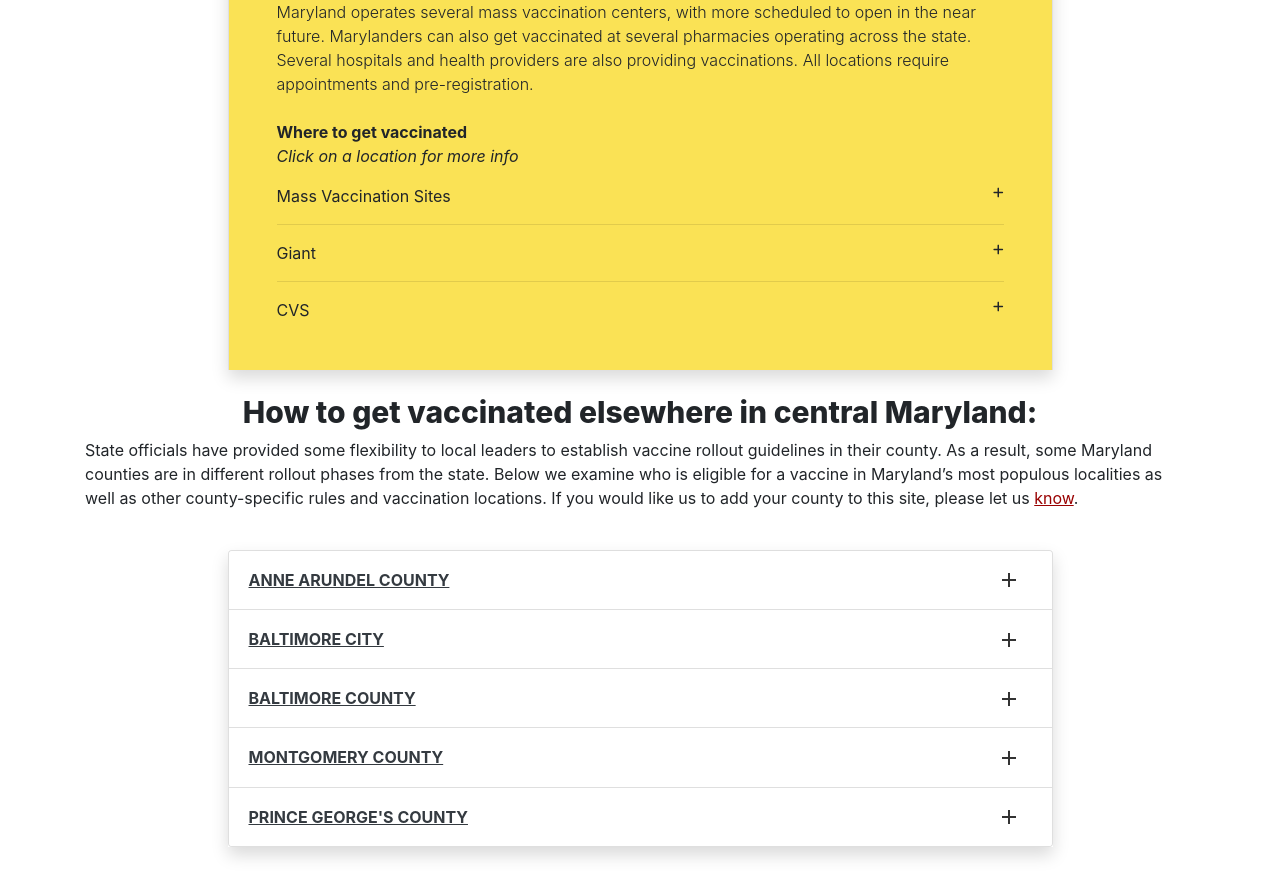
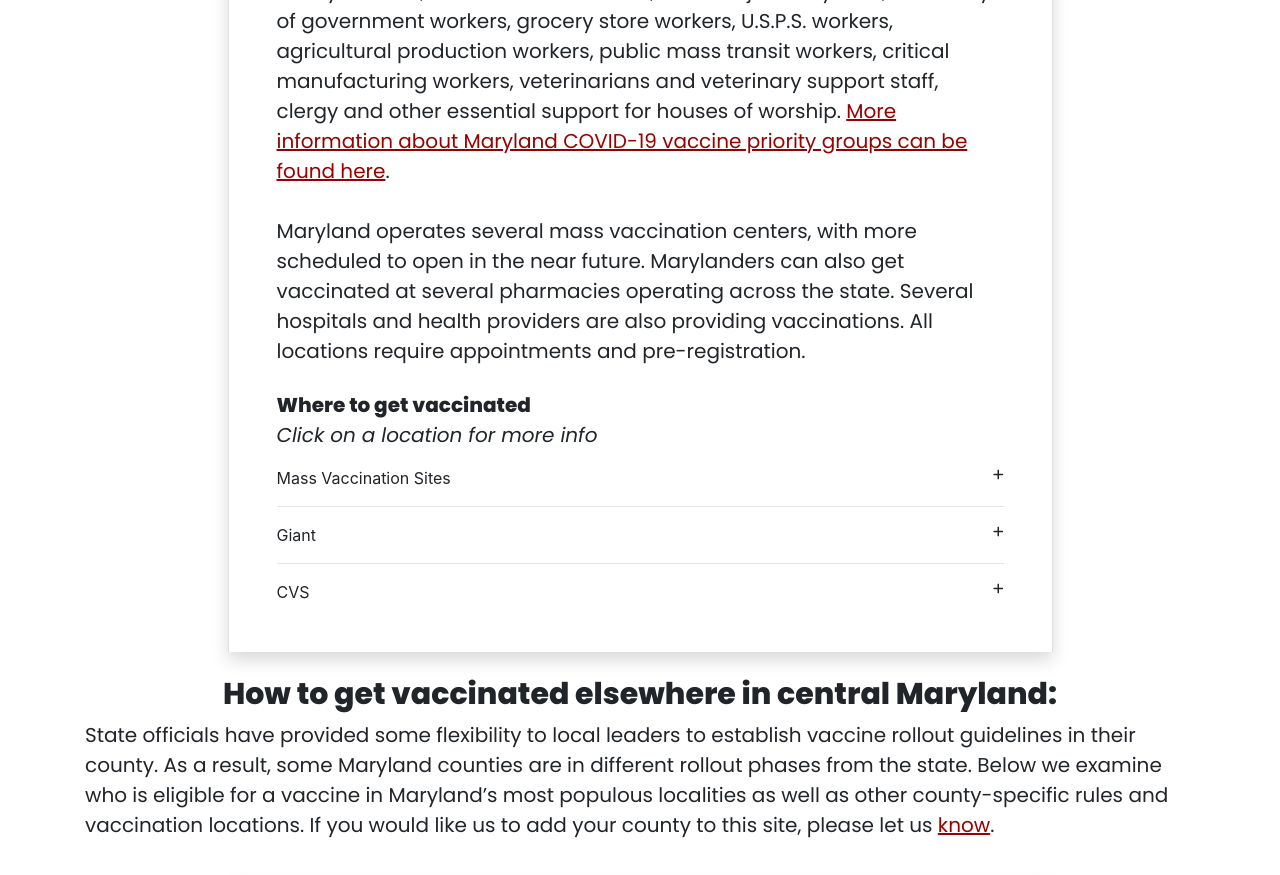
Before and after one commit to Capital-News-Service/vaccine-site, a plain HTML site: page index.html in a window 1280 px wide. Shown: the part 940-1815 px from the top of the page. Drawn offline with nearby package versions, Linux system fonts and the light colour scheme; a web font is replaced by a local one.

Commit message:
Update style.css

```diff
--- a/css/style.css
+++ b/css/style.css
@@ -1,10 +1,7 @@
-<link rel="preconnect" href="https://fonts.gstatic.com">
-<link href="https://fonts.googleapis.com/css2?family=Poppins:ital,wght@0,400;0,600;0,800;1,400;1,600;1,800&display=swap" rel="stylesheet">
-
 /* paragraph text */
 /* Regular 400 Poppins */
-.p {
-font-family: "Poppins," sans-serif;
+p {
+font-family: 'Poppins', sans-serif;
 font-weight: 400;
 font-size: 20px;
 }
@@ -12,7 +9,7 @@ font-size: 20px;
 /* HEADLINE */
 /* Extra-Bold 800 Poppins */
 h1 {
-font-family: "Poppins," sans-serif;
+font-family: 'Poppins', sans-serif;
 font-weight: 800;
 text-align: center;
 font-size: 85px;
@@ -21,7 +18,7 @@ font-size: 85px;
 /* TRANSITIONS BETWEEN ACCORDIONS */
 /* Extra-Bold 800 Poppins - smaller fonts */
 h2 {
-font-family: "Poppins," sans-serif;
+font-family: 'Poppins', sans-serif;
 font-weight: 800;
 text-align: center;
 font-size: 30px;
@@ -30,7 +27,7 @@ font-size: 30px;
 /* COUNTY HEADER */
 /* Semi-Bold 600 */
 h3 {
-font-family: "Poppins," sans-serif;
+font-family: 'Poppins', sans-serif;
 font-weight: 600;
 }
 
@@ -45,14 +42,14 @@ font-size: 13px;
 
 /* Semi-Bold 600 */
 .accordion-header {
-font-family: "Poppins," sans-serif;
+font-family: 'Poppins', sans-serif;
 font-weight: 600;
 }
 
 /* paragraph text of drop downs */
 /* Regular 400 Poppins */
 .accordion-body {
-font-family: "Poppins," sans-serif;
+font-family: 'Poppins', sans-serif;
 font-weight: 400;
 }
 
@@ -83,8 +80,6 @@ font-weight: 400;
   background-color: #000 !important;
 }
 
-
-
 /* STYLES FOR ACCORDIONS */
 
 /* Maryland vaccine info accordion */
@@ -94,10 +89,34 @@ font-weight: 400;
 }*/
 
 .card-body.p-5 {
-  background-color: #fae255;
+  background-color: #ffffff;
 }
 
-/* Main Accordion styles */
+#headingMaryland.card-header.bg-white.shadow-sm.border-0{
+  background-color: #FAE255 !important;
+}
+
+/* County Accordion styles */
+/*AA County header*/
+#headingAACounty.card-header.bg-white.shadow-sm.border-0{
+  background-color: #FAE255 !important;
+}
+/*Balitmore City header*/
+#headingBaltCity.card-header.bg-white.shadow-sm.border-0{
+  background-color: #FAE255 !important;
+}
+/*Balitmore County header*/
+#headingBaltCounty.card-header.bg-white.shadow-sm.border-0{
+  background-color: #FAE255 !important;
+}
+/*Montgomery County header*/
+#headingMontCounty.card-header.bg-white.shadow-sm.border-0{
+  background-color: #FAE255 !important;
+}
+/*PG County header*/
+#headingPGCounty.card-header.bg-white.shadow-sm.border-0{
+  background-color: #FAE255 !important;
+}
 
 /* Horizontal line */
 .collapsible-link::before {
```
